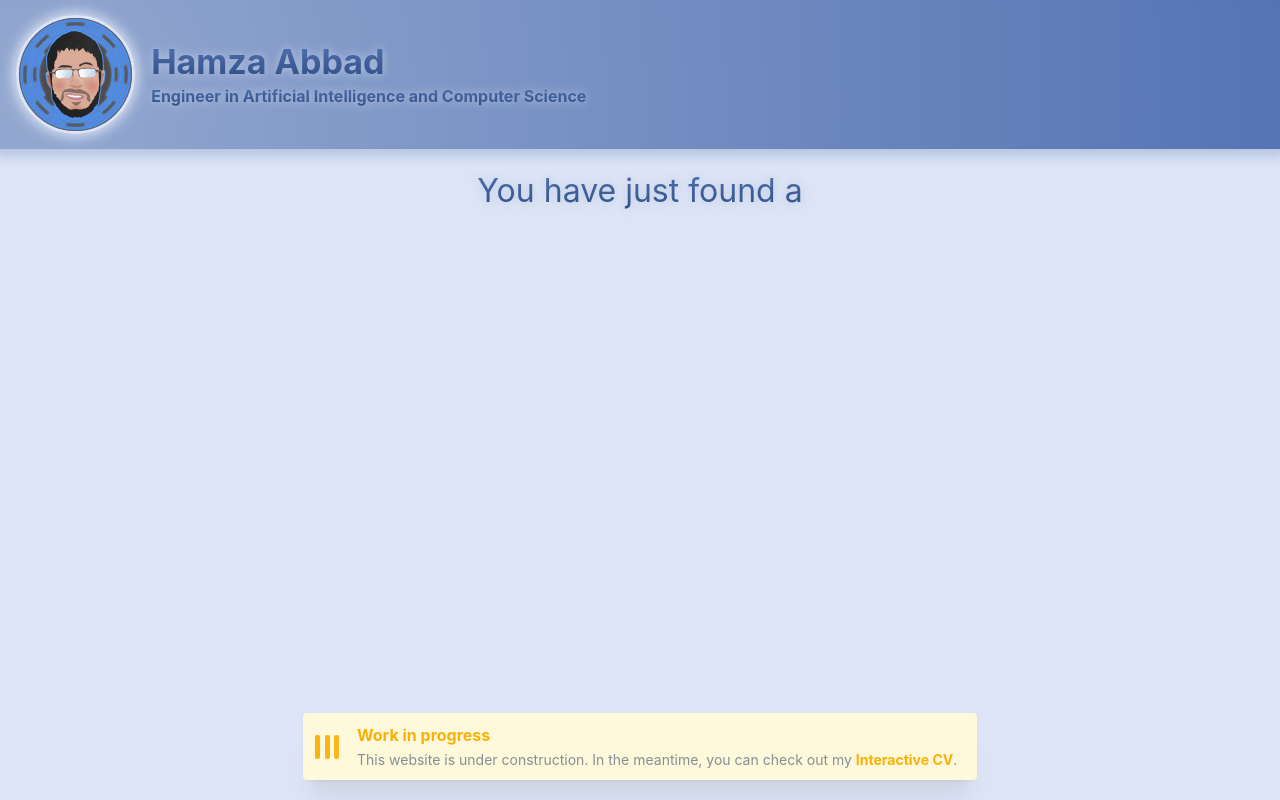
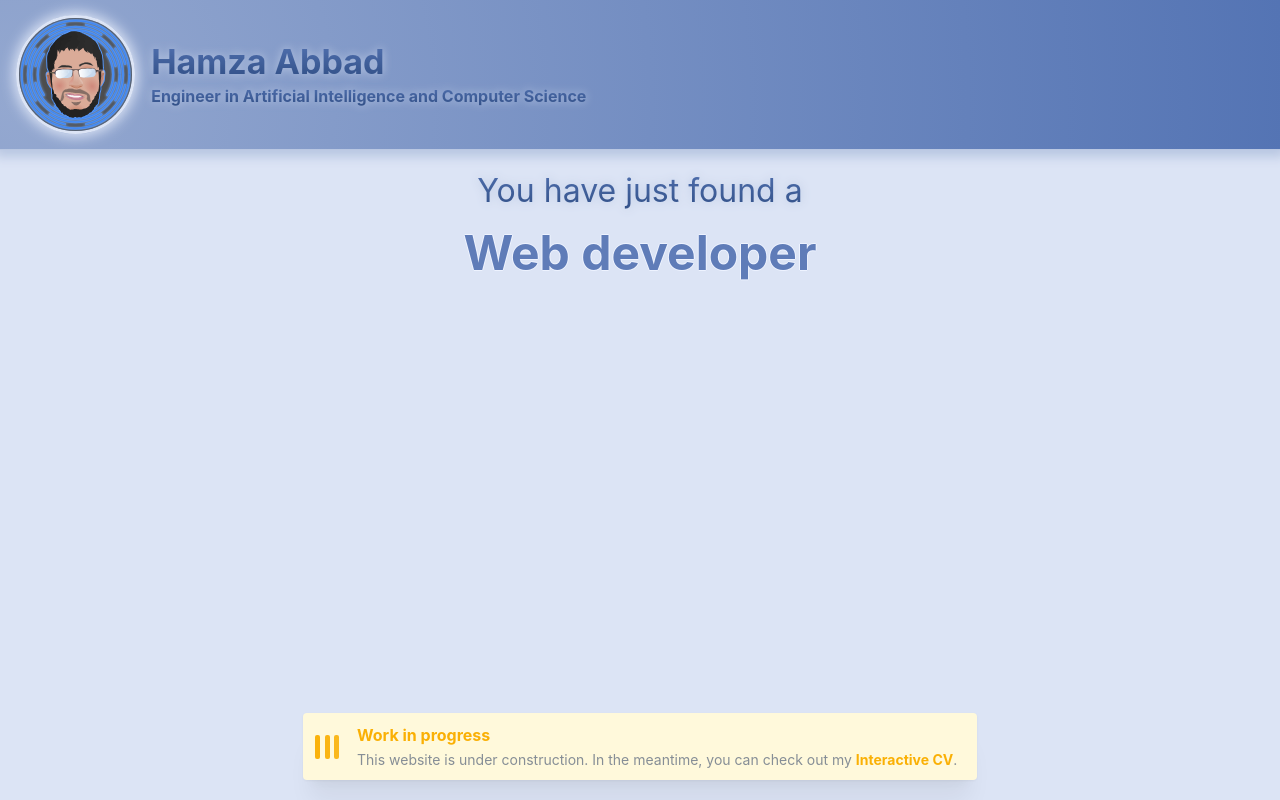
Before and after one commit to Hamza5/hamza5.github.io, a Next.js app: page / in a window 1280 px wide. Built offline with nearby package versions, Linux system fonts and the light colour scheme.

Commit message:
Fix the build and the invisible text.

```diff
--- a/app/components/sliding_texts.module.css
+++ /dev/null
@@ -1,4 +0,0 @@
-.wrapper {
-    position: relative;
-    overflow: hidden;
-}
--- a/app/components/sliding_texts.tsx
+++ b/app/components/sliding_texts.tsx
@@ -1,8 +1,6 @@
 "use client";
-import {Box} from "@mantine/core";
+import {Box, useMantineTheme} from "@mantine/core";
 import {useInterval, useTimeout} from "@mantine/hooks";
-import {wrapper} from './sliding_texts.module.css';
-import {gradientText} from "./header.module.css";
 import {useEffect, useState} from "react";
 
 export default function SlidingTexts({children}: { children: React.ReactNode[] }) {
@@ -10,6 +8,8 @@ export default function SlidingTexts({children}: { children: React.ReactNode[] }
     const interval = useInterval(() => setOffset((offset + 1) % children.length), 1500);
     const timeout = useTimeout(() => interval.start(), 4000);
     const translation = `-${(offset / children.length * 100).toFixed(0)}%`;
+    const theme = useMantineTheme();
+    const shadowColor = theme.colors[theme.primaryColor][0];
     useEffect(() => {
         timeout.start();
         return () => {
@@ -17,7 +17,8 @@ export default function SlidingTexts({children}: { children: React.ReactNode[] }
             interval.stop();
         };
     }, []);
-    return <Box className={`${wrapper} ${gradientText}`} fw="bold" fz={{base: 32, md: 48}} h={{base: 50, md: 65}}>
+    return <Box fw="bold" fz={{base: 32, md: 48}} h={{base: 50, md: 65}} c="paleBlue.5"
+                style={{overflow: "hidden", textShadow: `-1px 0  ${shadowColor}, 0 1px  ${shadowColor}, 1px 0  ${shadowColor}, 0 -1px  ${shadowColor}`}}>
         <Box style={{transition: `transform 0.5s`, transform: `translateY(${translation})`}}>
             {children}
         </Box>
--- a/app/page.tsx
+++ b/app/page.tsx
@@ -2,7 +2,7 @@ import {AppShell, AppShellMain, Box, Text} from '@mantine/core';
 import Header from './components/header';
 import {Notice} from "./components/notice";
 import SlidingTexts from "./components/sliding_texts";
-import {gradientText} from "./components/header.module.css";
+import styles from "./components/header.module.css";
 
 export default function Page() {
   return (
@@ -10,7 +10,7 @@ export default function Page() {
       <Header name="Hamza Abbad" avatarURL="/avatar.svg" shortDescription="Engineer in Artificial Intelligence and Computer Science" />
       <AppShellMain>
           <Box className="animate__animated animate__fadeInDown animate__delay-4s" ta="center">
-              <Text fz={{base: 24, md: 32}} className={gradientText}>
+              <Text fz={{base: 24, md: 32}} className={styles.gradientText}>
                   You have just found a
               </Text>
               <SlidingTexts>
--- a/package.json
+++ b/package.json
@@ -1,6 +1,6 @@
 {
   "name": "personal-website",
-  "version": "0.0.5",
+  "version": "0.0.6",
   "private": true,
   "scripts": {
     "dev": "next dev",
```
Also changed, not shown: 1 other file (tests, documents, lock files or other folders).
